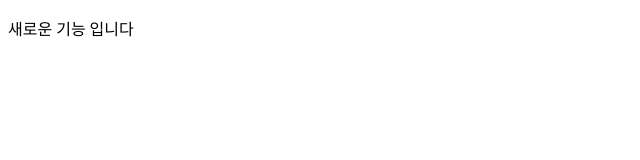
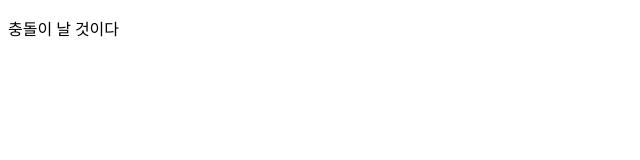
Before and after one commit to kimsyul/GitInitTest, a plain HTML site: page index.html in a window 1280 px wide. Shown: the full height of the page, 0-640 px from the left. Drawn offline with Linux system fonts and the light colour scheme.

Commit message:
no message

```diff
--- a/index.html
+++ b/index.html
@@ -6,6 +6,6 @@
   <title>메인은 그대로 진행!</title>
 </head>
 <body>
-  <p>새로운 기능 입니다</p>
+  <p>충돌이 날 것이다</p>
 </body>
 </html>
```
